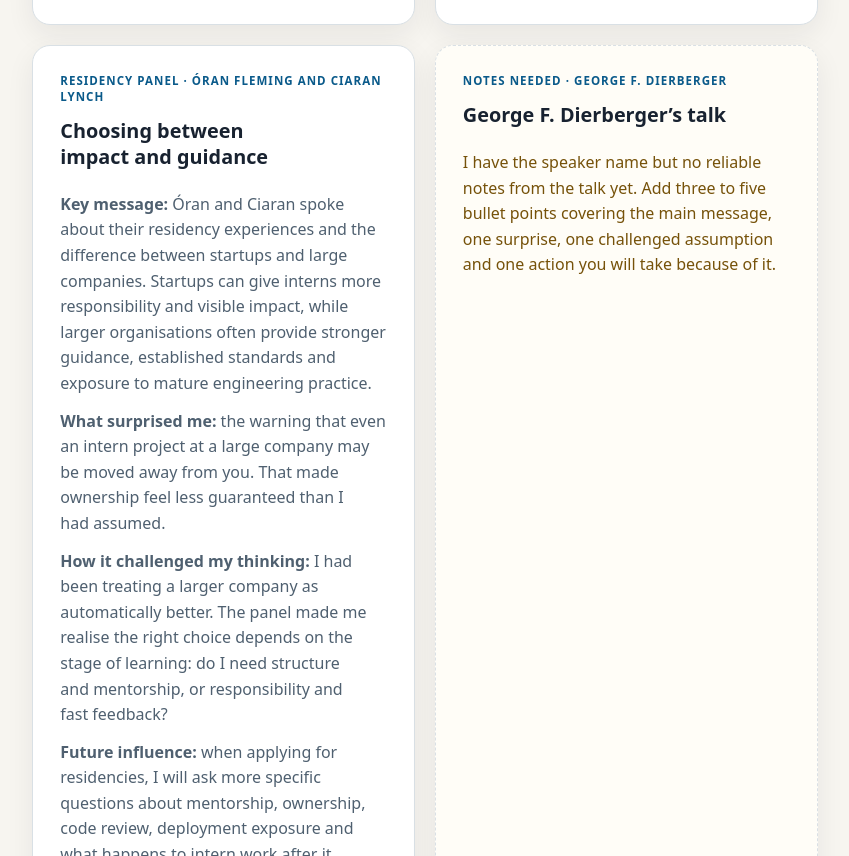
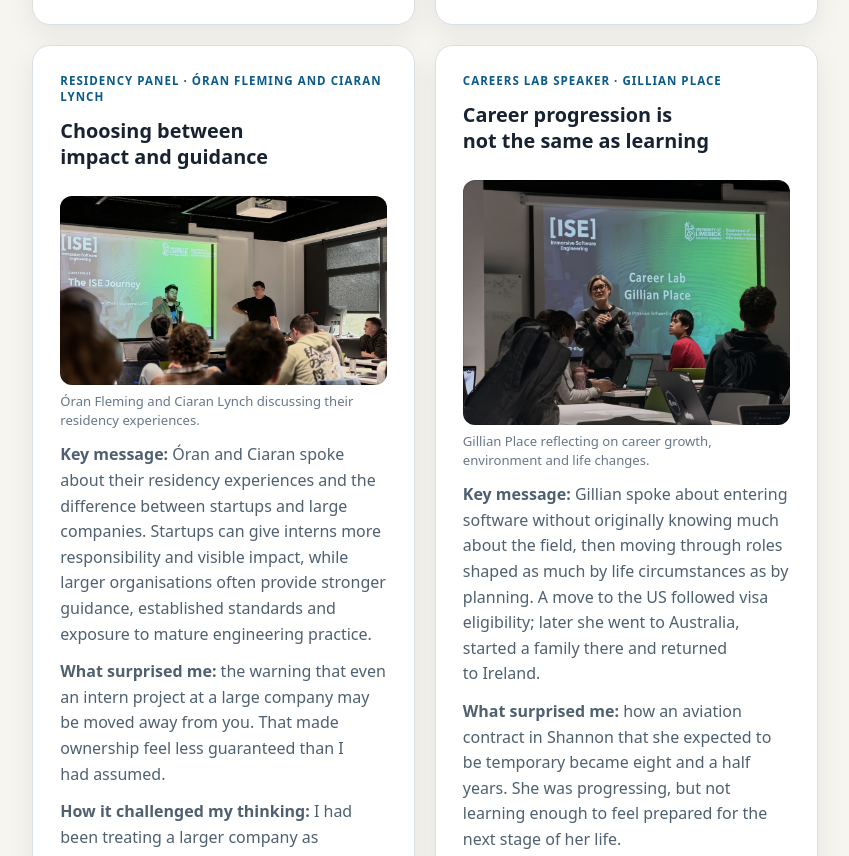
Before and after one commit to hubert-kozlowski/hubert-kozlowski-portfolio, a plain HTML site: page index.html in a window 1280 px wide. Shown: the part 4005-4861 px from the top of the page, without its empty margins (412-1261 px from the left). Drawn offline with Linux system fonts and the light colour scheme.

Commit message:
Add talk evidence and Gillian Place reflection
Strengthen the industry-learning section with photographic evidence and a reflection on sustainable career growth while preserving George Dierberger's talk as clearly incomplete until source notes are available.

Generated with [Devin](https://devin.ai)

Co-Authored-By: Devin <158243242+devin-ai-integration[bot]@users.noreply.github.com>

```diff
--- a/index.html
+++ b/index.html
@@ -130,7 +130,7 @@
         <div class="section-heading">
           <p class="section-kicker">03 · What I learned from others · 20%</p>
           <h2 id="others-title">Industry lessons that changed how I think.</h2>
-          <p class="input-needed">Needs your input: add your notes for George F. Dierberger’s talk before submission.</p>
+          <p class="input-needed">Before submission: complete George F. Dierberger’s reflection or remove that evidence card.</p>
         </div>
         <div class="section-body">
           <div class="reflection-grid">
@@ -155,16 +155,37 @@
             <article class="reflection-card">
               <div class="card-meta">Residency panel · Óran Fleming and Ciaran Lynch</div>
               <h3>Choosing between impact and guidance</h3>
+              <figure class="evidence-figure">
+                <img src="assets/oran-ciaran-residency-panel.jpg" alt="Óran Fleming and Ciaran Lynch speaking during an ISE Careers Lab session" width="1024" height="593" loading="lazy">
+                <figcaption>Óran Fleming and Ciaran Lynch discussing their residency experiences.</figcaption>
+              </figure>
               <p><strong>Key message:</strong> Óran and Ciaran spoke about their residency experiences and the difference between startups and large companies. Startups can give interns more responsibility and visible impact, while larger organisations often provide stronger guidance, established standards and exposure to mature engineering practice.</p>
               <p><strong>What surprised me:</strong> the warning that even an intern project at a large company may be moved away from you. That made ownership feel less guaranteed than I had assumed.</p>
               <p><strong>How it challenged my thinking:</strong> I had been treating a larger company as automatically better. The panel made me realise the right choice depends on the stage of learning: do I need structure and mentorship, or responsibility and fast feedback?</p>
               <p><strong>Future influence:</strong> when applying for residencies, I will ask more specific questions about mentorship, ownership, code review, deployment exposure and what happens to intern work after it is finished.</p>
             </article>
 
+            <article class="reflection-card">
+              <div class="card-meta">Careers Lab speaker · Gillian Place</div>
+              <h3>Career progression is not the same as learning</h3>
+              <figure class="evidence-figure">
+                <img src="assets/gillian-place-career-lab.jpg" alt="Gillian Place speaking during an ISE Career Lab session at the University of Limerick" width="1024" height="768" loading="lazy">
+                <figcaption>Gillian Place reflecting on career growth, environment and life changes.</figcaption>
+              </figure>
+              <p><strong>Key message:</strong> Gillian spoke about entering software without originally knowing much about the field, then moving through roles shaped as much by life circumstances as by planning. A move to the US followed visa eligibility; later she went to Australia, started a family there and returned to Ireland.</p>
+              <p><strong>What surprised me:</strong> how an aviation contract in Shannon that she expected to be temporary became eight and a half years. She was progressing, but not learning enough to feel prepared for the next stage of her life.</p>
+              <p><strong>How it challenged my thinking:</strong> I tend to treat stability as success. Her story showed how easily stability becomes a hamster wheel, especially when family, mortgages and other responsibilities make change harder. Her later move into medtech showed the contrast: strong culture, respectful treatment and work where correctness mattered because it supported healthcare outcomes.</p>
+              <p><strong>Future influence:</strong> when choosing residencies and future employers, I will look beyond title and salary. I want to ask about learning, mentorship, internal mobility and whether the environment will still support me when my life outside work changes.</p>
+            </article>
+
             <article class="reflection-card incomplete">
-              <div class="card-meta">Notes needed · George F. Dierberger</div>
+              <div class="card-meta">Reflection needed · George F. Dierberger</div>
               <h3>George F. Dierberger’s talk</h3>
-              <p class="placeholder-text">I have the speaker name but no reliable notes from the talk yet. Add three to five bullet points covering the main message, one surprise, one challenged assumption and one action you will take because of it.</p>
+              <figure class="evidence-figure">
+                <img src="assets/george-dierberger-talk.jpg" alt="Dr George Dierberger presenting How to do Everything right and still fail at the University of Limerick" width="1024" height="637" loading="lazy">
+                <figcaption>Dr George Dierberger presenting “How to do Everything right and still fail” on 18 November 2026.</figcaption>
+              </figure>
+              <p class="placeholder-text">I have evidence of attending George’s talk, but no reliable notes from its content yet. Add three to five bullet points covering the main message, one surprise, one challenged assumption and one action you will take because of it.</p>
               <details>
                 <summary>Use this reflection structure</summary>
                 <ul>
--- a/styles.css
+++ b/styles.css
@@ -582,6 +582,26 @@ a {
   font-size: 1.24rem;
 }
 
+.evidence-figure {
+  margin: 1rem 0 0;
+}
+
+.evidence-figure img {
+  display: block;
+  width: 100%;
+  height: auto;
+  border-radius: var(--radius-sm);
+  outline: 1px solid rgb(0 0 0 / 0.1);
+  outline-offset: -1px;
+}
+
+.evidence-figure figcaption {
+  margin-block-start: 0.45rem;
+  color: var(--color-text-subtle);
+  font-size: 0.82rem;
+  line-height: 1.45;
+}
+
 .reflection-card.incomplete,
 .timeline-item.incomplete .timeline-content {
   border-style: dashed;
```
Also changed, not shown: assets/george-dierberger-talk.jpg (added), assets/gillian-place-career-lab.jpg (added), assets/oran-ciaran-residency-panel.jpg (added), 1 other file.
